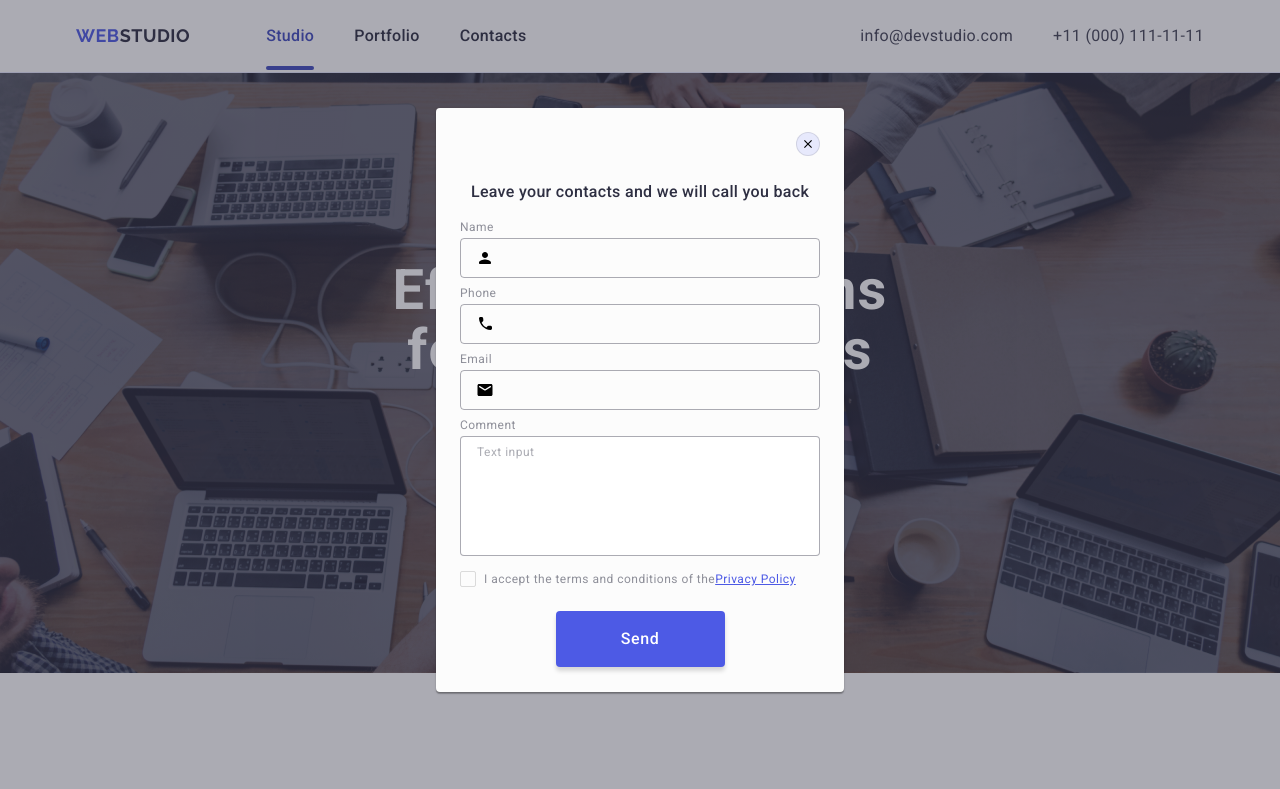
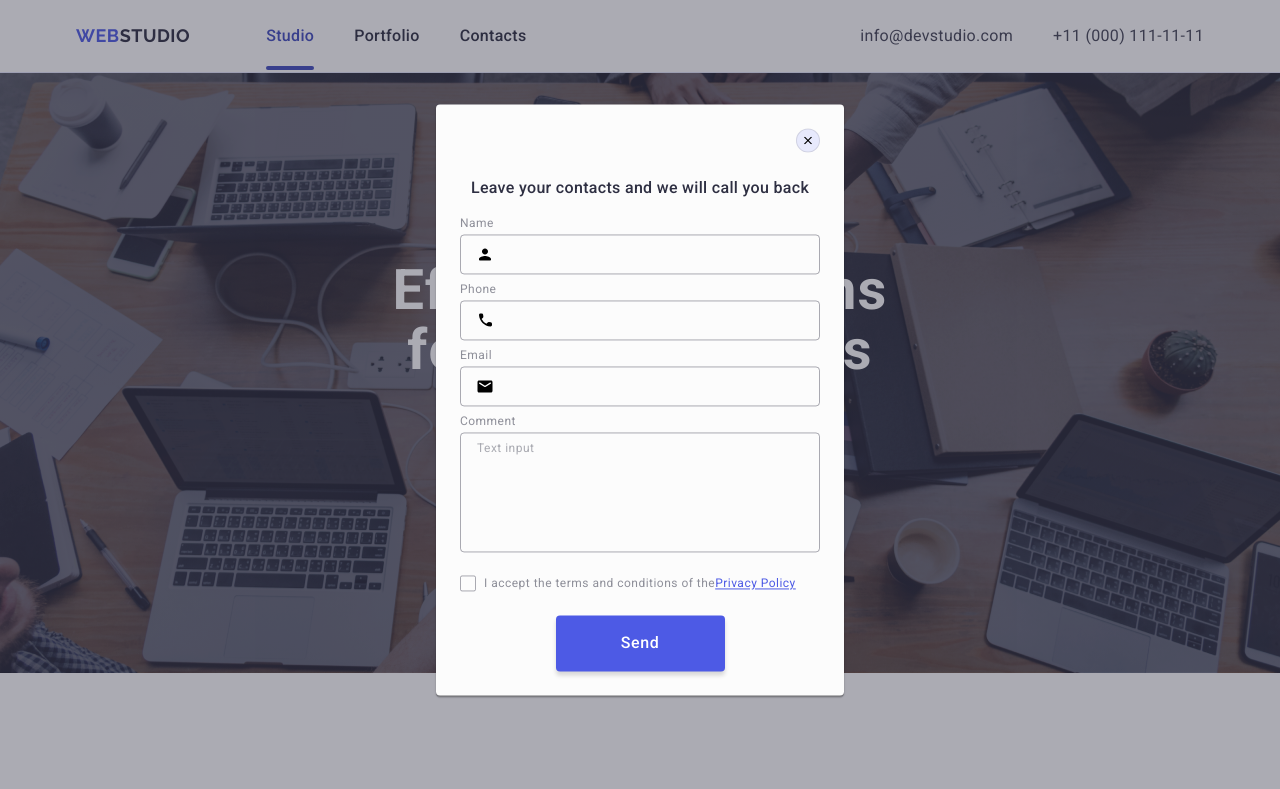
Before and after one commit to Voytina/goit-markup-hw-05, a plain HTML site: page index.html in a window 1280 px wide. Shown: the top 789 px of the page. Drawn offline with nearby package versions, Linux system fonts and the light colour scheme.

Commit message:
html css

```diff
--- a/css/style.css
+++ b/css/style.css
@@ -720,6 +720,7 @@ ol {
     padding-right: 38px;
     background-color: transparent;
 
+    transition: border-color 250ms cubic-bezier(0.4, 0, 0.2, 1);
 
 
 }
@@ -729,7 +730,7 @@ ol {
     display: block;
     font-size: 12px;
     font-weight: 400;
-    line-height: 14px;
+    line-height: 1.17;
     letter-spacing: 0.48px;
     color: #8E8F99;
     margin-bottom: 4px;
@@ -769,6 +770,9 @@ ol {
     border: none;
 }
 
+.svg-close{
+    transition: fill 250ms cubic-bezier(0.4, 0, 0.2, 1);
+}
 
 .input-wrapp{
     position: relative;
@@ -780,7 +784,7 @@ ol {
     left:16px;
     top: 50%;
     transform: translateY(-50%);
-
+    transition: fill 250ms cubic-bezier(0.4, 0, 0.2, 1);
 }
 
 .input-wrapp:focus-within .modal-input{
@@ -791,6 +795,9 @@ ol {
     fill: #4D5AE5;
 }
 
+.modal-box-textarea{
+    margin-bottom: 16px;
+}
 
 .modal-textarea{
     width: 100%;
@@ -800,6 +807,16 @@ ol {
     outline: transparent;
     resize: none;
     padding: 8px 16px;
+
+    font-size: 12px;
+    line-height: 1.17;
+    letter-spacing: 0.04em;
+    color: rgba(46, 47, 66, 0.4);
+    background-color: transparent;
+
+    transition: border-color 250ms cubic-bezier(0.4, 0, 0.2, 1);
+
+
 
 
 
@@ -827,7 +844,7 @@ ol {
 .style-chekbox:checked + .check-text .check-text-box{
     background-color: #404BBF;
     border: none;
-    fill: white;
+    fill: #F4F4FD;
 }
 
 .flex{
@@ -841,6 +858,9 @@ ol {
 
 }
 
+.modal-box-checkbox{
+    margin-bottom: 24px;
+}
 .check-text{
     display: flex;
     font-size: 12px;
@@ -853,47 +873,50 @@ ol {
 }
 
 .check-text-box{
-    display: block;
+    display: inline-flex;
     width: 16px;
     height: 16px;
     border-radius:2px;
-    border:1px solid rgba(17,17,17,0.14);
+    border: 1px solid rgba(46, 47, 66, 0.4);
     display: flex;
     justify-content: center;
     align-items: center;
     margin-right: 8px;
-
+    line-height: 1.17;
+    transition: background-color 250ms cubic-bezier(0.4, 0, 0.2, 1), border 250ms cubic-bezier(0.4, 0, 0.2, 1), fill 250ms cubic-bezier(0.4, 0, 0.2, 1);
     fill: transparent;
 }
 
 .button-form{
-    width: 169px;
+    min-width: 169px;
     height: 56px;
     padding: 16px 32px;
 
+    font-family: "Roboto", sans-serif;
+    display: block;
     font-size: 16px;
     font-weight: 500;
-    line-height: 24px;
-    letter-spacing: 0.64px;
+    line-height: 1.5;
+    letter-spacing: 0.04em;
     color: #FFFFFF;
 
     border-radius: 4px;
-    background: var(--IRIS, #4D5AE5);
+    background-color: #4D5AE5;
     box-shadow: 0px 4px 4px 0px rgba(0, 0, 0, 0.15);
     border: none;
+    transition: background-color 250ms cubic-bezier(0.4, 0, 0.2, 1);
 
     cursor: pointer;
+
+    margin: 0 auto;
 
 
 }
 
-.box-button-form{
-    margin-top: 24px;
-    display: flex;
-    align-items: center;
-    justify-content: center;
+.button-form:hover,
+.button-form:focus{
+    background-color: #404BBF;
 }
 
 
-
 /********** BACK-DROP*******/
--- a/index.html
+++ b/index.html
@@ -465,7 +465,7 @@
           <p class="footer-title-form">Subscribe</p>
 
           <form class="form-footer">
-            <label>
+            <label class="footer-label">
               <input
                 type="email"
                 name="email"
@@ -488,22 +488,22 @@
     <div class="backdrop is-open">
       <div class="modal">
         <button type="button" class="button-close">
-          <svg width="8" height="8px">
+          <svg width="8" height="8" class="svg-close">
             <use href="./images/icons.svg#icon-close"></use>
           </svg>
         </button>
         <p class="title-modal">Leave your contacts and we will call you back</p>
         <form>
           <div class="modal-box">
-            <label for="name" class="modal-label">Name</label>
+            <label for="user-name" class="modal-label">Name</label>
             <div class="input-wrapp">
               <input
                 type="text"
                 name="user-name"
                 class="modal-input"
-                id="name"
+                id="user-name"
               />
-              <svg width="18" height="18" class="input-svg">
+              <svg width="18" height="24" class="input-svg">
                 <use href="./images/icons.svg#icon-person"></use>
               </svg>
             </div>
@@ -526,24 +526,25 @@
               </svg>
             </div>
           </div>
-          <div class="modal-box">
-            <label for="user-text" class="modal-label">Comment</label>
+          <div class="modal-box-textarea">
+            <label for="user-comment" class="modal-label">Comment</label>
             <textarea
-              name="user-text"
-              id="user-text"
+              name="user-comment"
+              id="user-comment"
               class="modal-textarea"
               placeholder="Text input"
             ></textarea>
           </div>
-          <div class="modal-box">
+          <div class="modal-box-checkbox">
             <input
               type="checkbox"
-              name="terms"
-              id="terms"
+              name="user-privacy"
+              id="user-privacy"
               class="style-chekbox visually-hidden"
               required
+              value="true"
             />
-            <label for="terms" class="check-text">
+            <label for="user-privacy" class="check-text">
               <span class="check-text-box">
                 <svg class="check-text-icon" width="10" height="8">
                   <use href="./images/icons.svg#icon-true"></use>
@@ -555,9 +556,8 @@
               ></label
             >
           </div>
-          <div class="box-button-form">
-            <button class="button-form">Send</button>
-          </div>
+
+          <button type="submit" class="button-form">Send</button>
         </form>
       </div>
     </div>
```
